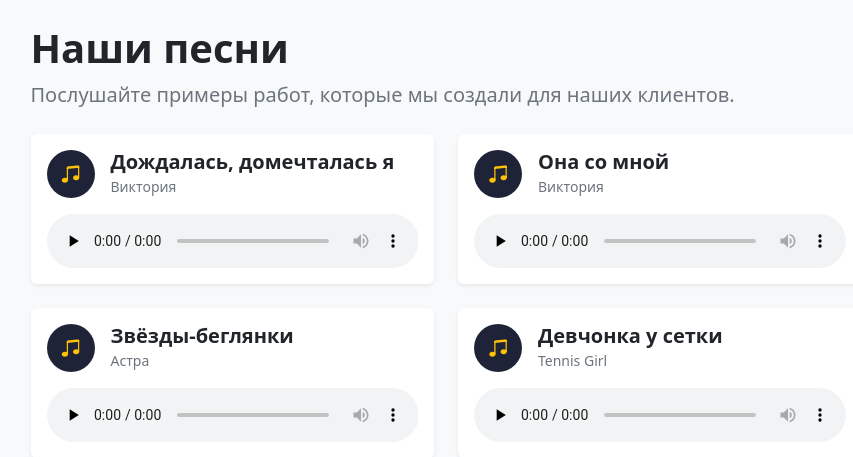
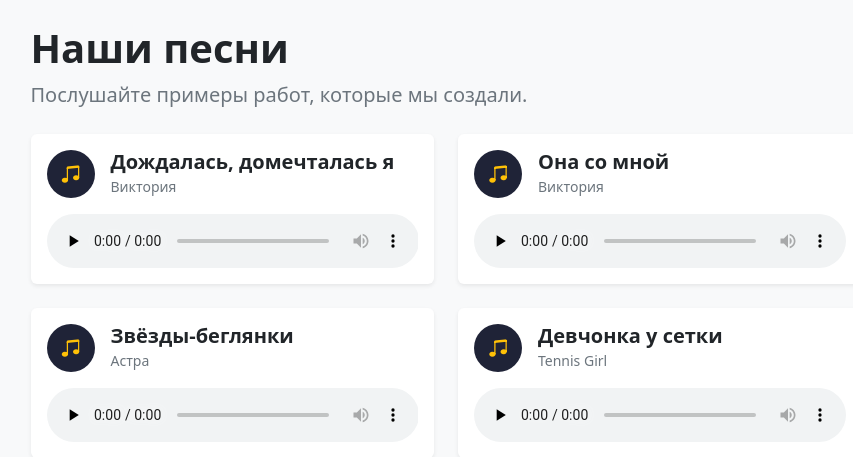
Before and after one commit to olgaveretina/sozdampesnu, a Laravel app: page /songs in a window 1280 px wide. Shown: the part 58-515 px from the top of the page, without its empty margins (194-1047 px from the left). Run offline with Laravel 12, Linux system fonts and the light colour scheme.

Commit message:
Update songs example text

```diff
--- a/resources/views/pages/songs.blade.php
+++ b/resources/views/pages/songs.blade.php
@@ -10,7 +10,7 @@
 
         <div class="mb-4">
             <h1 class="fw-bold">Наши песни</h1>
-            <p class="text-secondary fs-5">Послушайте примеры работ, которые мы создали для наших клиентов.</p>
+            <p class="text-secondary fs-5">Послушайте примеры работ, которые мы создали.</p>
         </div>
 
         <div class="row g-4">
```
